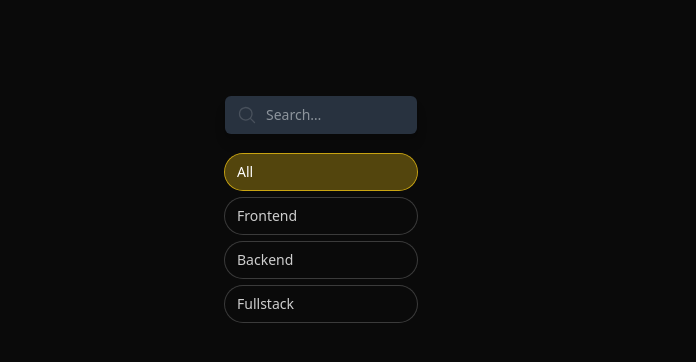
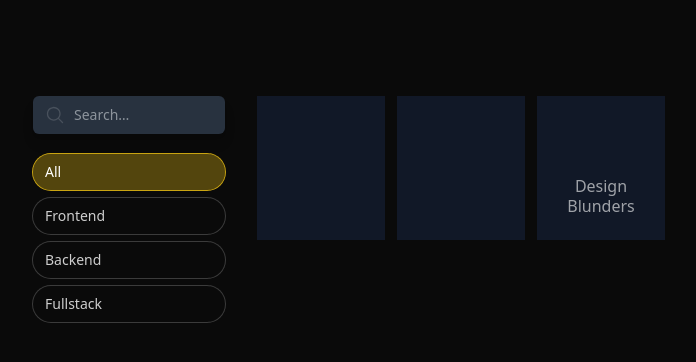
Before and after one commit to khardikk/Builders_hub, a React (Vite) app in the folder Frontend/builders_landing/: page /projects in a window 1280 px wide. Shown: the top 362 px of the page, without its empty margins (299-995 px from the left). Built offline with nearby package versions, Linux system fonts and the light colour scheme.

Commit message:
Refactor Projects component grid layout and add links

```diff
--- a/Frontend/builders_landing/src/Projects.jsx
+++ b/Frontend/builders_landing/src/Projects.jsx
@@ -39,11 +39,59 @@ const Projects = () => {
 
                     {/* Div for grid */}
 
-            <div className="grid w-full grid-cols-2 grid-rows-[9rem] gap-2 md:grid-cols-3 xl:grid-cols-3 xl:gap-3 2xl:grid-cols-4">
-            <div className="lg:hover:preserve-3d group relative flex h-36 flex-col items-center rounded-lg text-center text-white outline-none ring-offset-gray-900 hover:z-10 focus-visible:ring-2 focus-visible:ring-blue-500 focus-visible:ring-offset-4">
-      {/* Your onClick handler here */}
+                    <div className="grid w-full grid-cols-2 grid-rows-[9rem] gap-2 md:grid-cols-3 xl:grid-cols-3 xl:gap-3 2xl:grid-cols-4">
+  {/* a sqaure div to fit in the grid of red color */}
+  <a href="/">
+  <div class="relative flex h-36 items-center rounded-lg text-center text-white outline-none hover:z-10 focus-visible:ring-2 focus-visible:ring-blue-500 focus-visible:ring-offset-4">
+    <div class="absolute h-full w-full bg-gray-900 opacity-100 delay-200  lg:group-hover:opacity-0"></div>
+    <div class="absolute -top-1/2 flex h-[200%] w-full origin-center scale-y-[50%] flex-col items-center rounded-lg text-center ring-1 ring-white ring-opacity-0 group-hover:ring-opacity-100">
+      <div class="absolute top-0 hidden h-64 w-full lg:block lg:opacity-0 lg:group-hover:opacity-100">
+      </div>
+
     </div>
-            </div>
+    <div class="hidden h-32 w-32 opacity-0 lg:block lg:group-hover:opacity-95">
+    </div>
+    <div class="absolute bottom-6 flex min-h-[96px] w-full flex-col items-center justify-start text-center lg:group-hover:translate-y-[100%]">
+      <p class="absolute bottom-0 px-3 text-center text-sm font-medium capitalize leading-tight text-white text-opacity-60 opacity-100 md:text-base md:leading-tight lg:opacity-0">Design Blunders</p>
+    </div>
+  </div>
+</a>
+<a href="/">
+  <div class="relative flex h-36 items-center rounded-lg text-center text-white outline-none hover:z-10 focus-visible:ring-2 focus-visible:ring-blue-500 focus-visible:ring-offset-4">
+    <div class="absolute h-full w-full bg-gray-900 opacity-100 delay-200  lg:group-hover:opacity-0"></div>
+    <div class="absolute -top-1/2 flex h-[200%] w-full origin-center scale-y-[50%] flex-col items-center rounded-lg text-center ring-1 ring-white ring-opacity-0 group-hover:ring-opacity-100">
+      <div class="absolute top-0 hidden h-64 w-full lg:block lg:opacity-0 lg:group-hover:opacity-100">
+      </div>
+
+    </div>
+    <div class="hidden h-32 w-32 opacity-0 lg:block lg:group-hover:opacity-95">
+    </div>
+    <div class="absolute bottom-6 flex min-h-[96px] w-full flex-col items-center justify-start text-center lg:group-hover:translate-y-[100%]">
+
+      <p class="absolute bottom-0 px-3 text-center text-sm font-medium capitalize leading-tight text-white text-opacity-60 opacity-100 md:text-base md:leading-tight lg:opacity-0">Design Blunders</p>
+    </div>
+  </div>
+</a>
+<a href="/">
+  <div class="relative flex h-36 items-center rounded-lg text-center text-white outline-none hover:z-10 focus-visible:ring-2 focus-visible:ring-blue-500 focus-visible:ring-offset-4">
+    <div class="absolute h-full w-full bg-gray-900 opacity-100 delay-200 lg:group-hover:opacity-0"></div>
+    <div class="absolute -top-1/2 flex h-[200%] w-full origin-center scale-y-[50%] flex-col items-center rounded-lg text-center ring-1 ring-white ring-opacity-0 group-hover:ring-opacity-100">
+      <div class="absolute top-0 hidden h-64 w-full lg:block lg:opacity-0 lg:group-hover:opacity-100">
+      </div>
+
+    </div>
+    <div class="hidden h-32 w-32 opacity-0 lg:block lg:group-hover:opacity-95">
+    </div>
+        <div class="absolute bottom-6 flex min-h-[96px] w-full flex-col items-center justify-start text-center lg:group-hover:translate-y-[100%]">
+    <p class="absolute bottom-0 px-3 text-center text-sm font-medium capitalize leading-tight text-white text-opacity-60 opacity-100 md:text-base md:leading-tight">Design Blunders</p>
+    </div>
+
+  </div>
+</a>
+
+
+                </div>
+
         </div>
         </section>
         </div>
```
